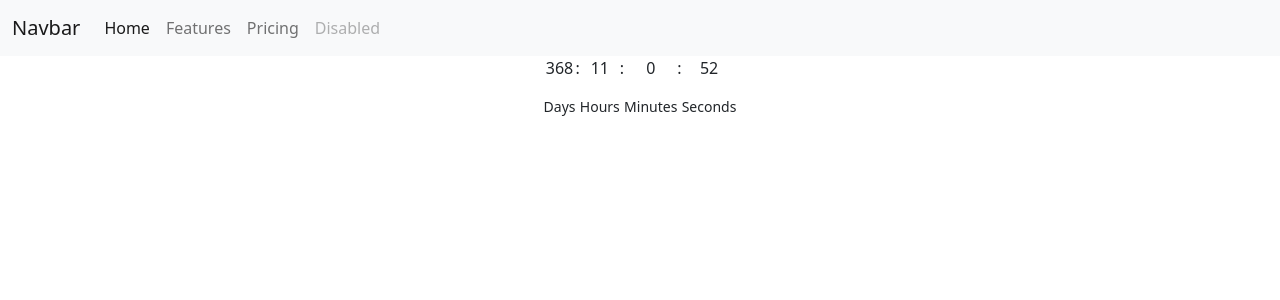
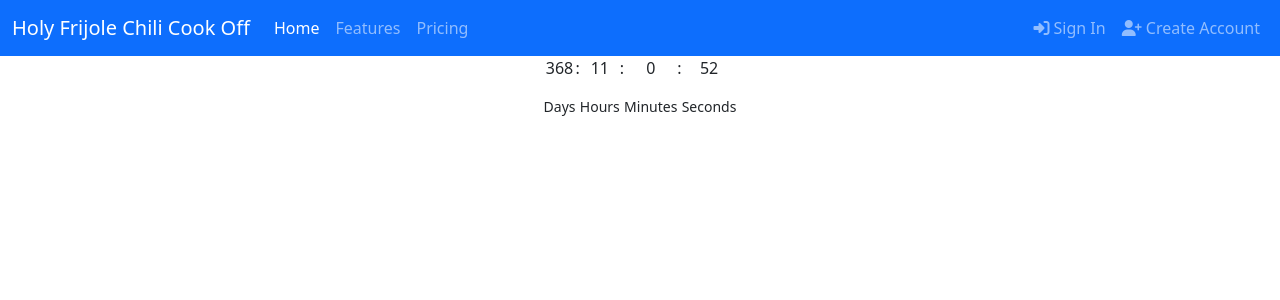
Before and after one commit to mitchellr92/holy-frijole, a React (Create React App) app: page / in a window 1280 px wide. Shown: the top 300 px of the page. Built offline with nearby package versions, Linux system fonts and the light colour scheme.

Commit message:
redoing navbar

```diff
--- a/src/components/layout/Navigation.js
+++ b/src/components/layout/Navigation.js
@@ -1,43 +1,13 @@
 import React from "react";
-import { Navbar, Nav, Container, Link } from "react-bootstrap";
 
 const Navigation = () => {
   return (
-    // <Navbar bg="primary">
-    //   <Container >
-    //     <Navbar.Brand href="#" className="text-white">Holy Frijole Chili Cook Off</Navbar.Brand>
-    //     <Nav className="me-auto">
-    //       <Nav.Link href="#" className="text-white">Link 1</Nav.Link>
-    //       <Nav.Link href="#" className="text-white">Link 2</Nav.Link>
-    //       <Nav.Link href="#" className="text-white">Link 3</Nav.Link>
-    //     </Nav>
-    //     <Nav className="justify-content-end">
-    //       <Nav.Link href="#" className="text-white">
-    //         <i className="fas fa-sign-in-alt"></i> Sign In
-    //       </Nav.Link>
-    //       <Nav.Link href="#" className="text-white">
-    //         <i className="fas fa-user-plus"></i> Create Account
-    //       </Nav.Link>
-    //     </Nav>
-    //   </Container>
-    // </Navbar>
-    <nav className="navbar navbar-expand-lg navbar-light bg-light">
+    <nav className="navbar navbar-expand-lg navbar-dark bg-primary">
       <div className="container-fluid">
-        <a className="navbar-brand" href="#">
-          Navbar
-        </a>
-        <button
-          className="navbar-toggler"
-          type="button"
-          data-bs-toggle="collapse"
-          data-bs-target="#navbarNav"
-          aria-controls="navbarNav"
-          aria-expanded="false"
-          aria-label="Toggle navigation"
-        >
-          <span className="navbar-toggler-icon"></span>
-        </button>
-        <div className="collapse navbar-collapse" id="navbarNav">
+        <div className="d-flex">
+          <a className="navbar-brand" href="#">
+            Holy Frijole Chili Cook Off
+          </a>
           <ul className="navbar-nav">
             <li className="nav-item">
               <a className="nav-link active" aria-current="page" href="#">
@@ -54,14 +24,18 @@ const Navigation = () => {
                 Pricing
               </a>
             </li>
+          </ul>
+        </div>
+        <div className="d-flex">
+          <ul className="navbar-nav">
             <li className="nav-item">
-              <a
-                className="nav-link disabled"
-                href="#"
-                tabindex="-1"
-                aria-disabled="true"
-              >
-                Disabled
+              <a href="#!" className="nav-link">
+                <i className="fas fa-sign-in-alt"></i> Sign In
+              </a>
+            </li>
+            <li className="nav-item">
+              <a href="#!" className="nav-link">
+                <i className="fas fa-user-plus"></i> Create Account
               </a>
             </li>
           </ul>
```
